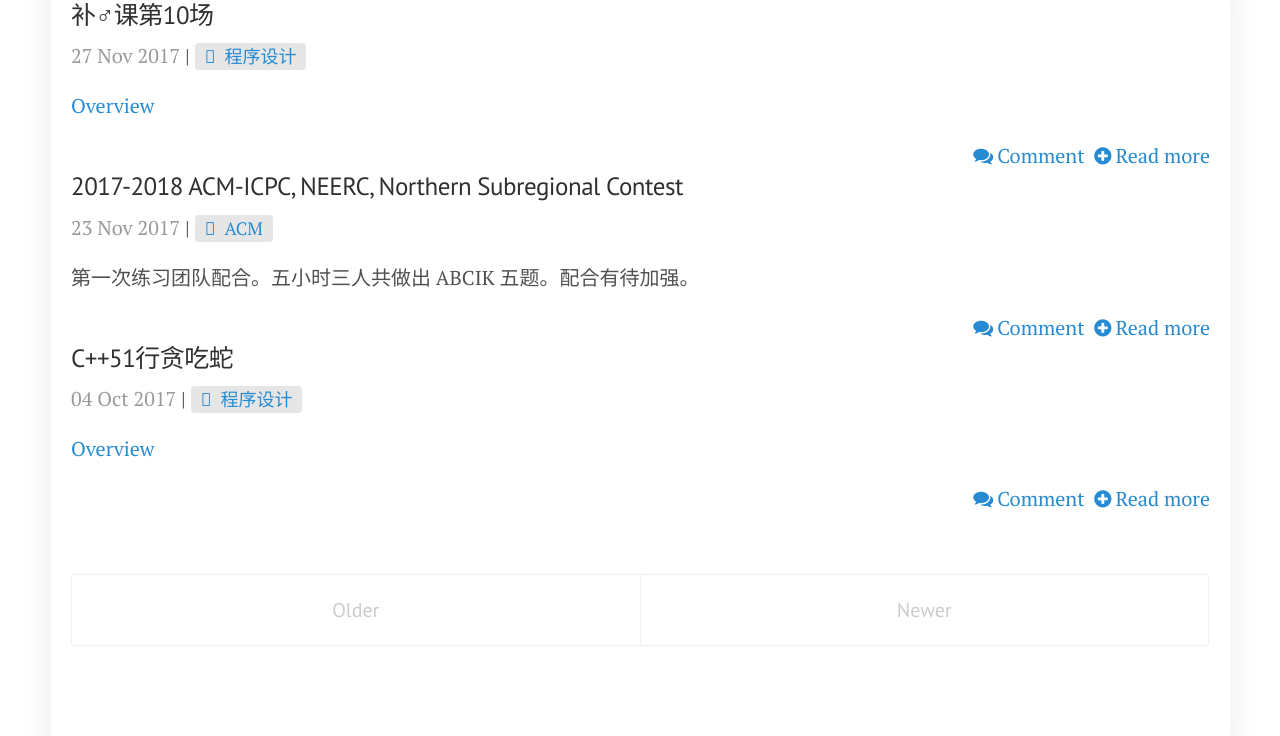
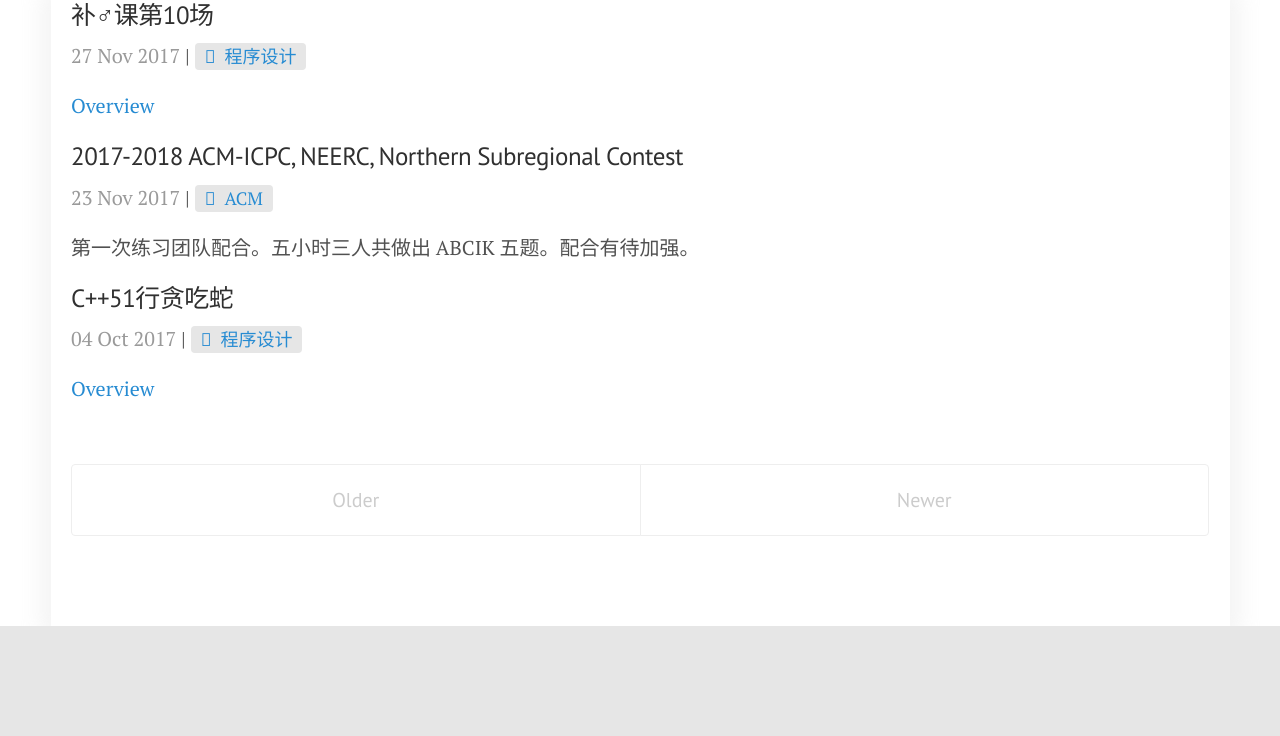
Before and after one commit to chen-xw/chen-xw.github.io, a Jekyll site: the page built from blog/index.html, in a window 1280 px wide. Shown: the part 360-1096 px from the top of the page. Built offline with Jekyll 4.4.1, drawn with Linux system fonts in a browser that asks for light colours; the list of posts is cut into pages by our own code; comment, search, counter and statistics services are not loaded; after the commit the page ends 986 px from its top, so only the background shows below that.

Commit message:
Update index.html

```diff
--- a/blog/index.html
+++ b/blog/index.html
@@ -24,12 +24,12 @@
     <article>
       {{ post.excerpt | markdownify }}
     </article>
-    <div class="post-more">
+ <!--   <div class="post-more">
       {% if site.disqus_short_name %}
       <a href="{{ site.baseurl }}{{ post.url }}#disqus_thread"> <i class="fa fa-comments" aria-hidden="true"></i>Comment</a>&nbsp;
       {% endif %}
       <a href="{{ site.baseurl }}{{ post.url }}"><i class="fa fa-plus-circle" aria-hidden="true"></i>Read more</a>
-    </div>
+    </div> -->
   </div>
 
   {% endfor %}
```
